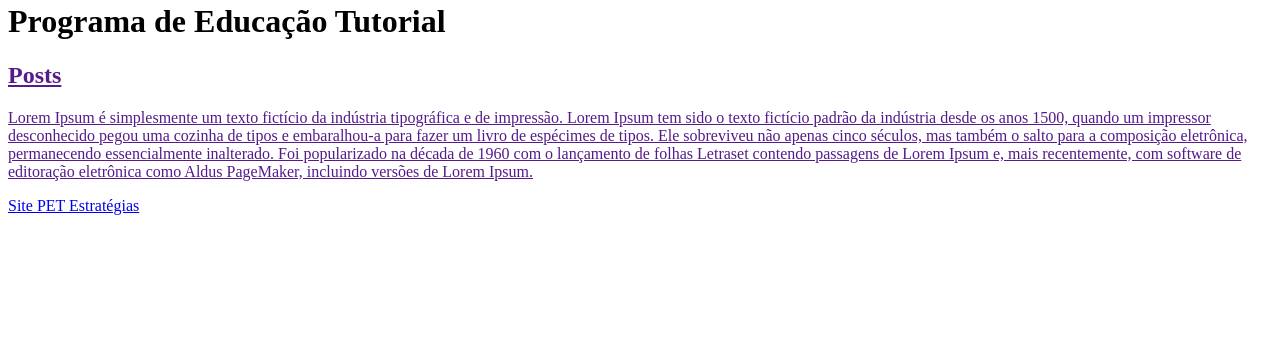
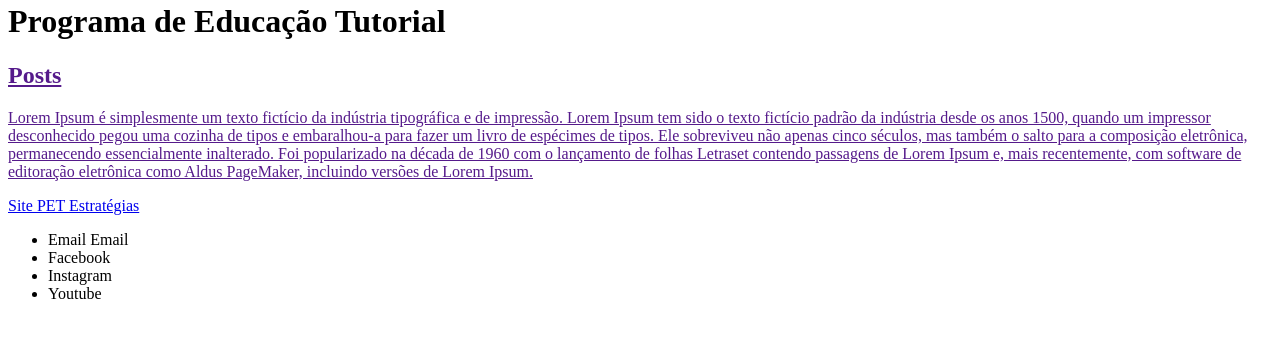
Before and after one commit to helen-araujo/Site-PET, a plain HTML site: page index.html in a window 1280 px wide. Shown: the part 251-588 px from the top of the page. Drawn offline with Linux system fonts and the light colour scheme.

Commit message:
Update index.html

```diff
--- a/index.html
+++ b/index.html
@@ -37,7 +37,14 @@
     </section>
     <footer>
         <!--RODAPÉ-->
-
+        <ul>
+            <li> Email
+                <a>Email </a>
+            </li>
+            <li>Facebook</li>
+            <li>Instagram</li>
+            <li>Youtube</li>
+        </ul>
     </footer>
 </body>
 
```
